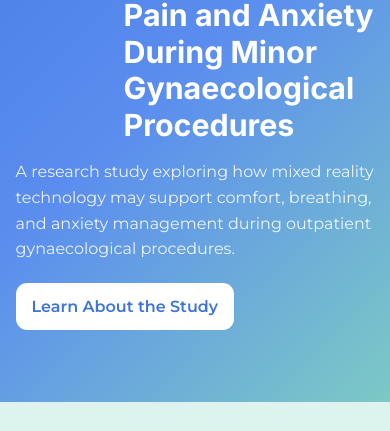
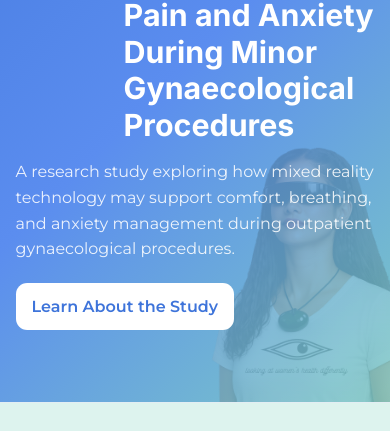
Before and after one commit to MagicDogGuo/GyneMiRAWeb, a website built with Vite: page index.html in a window 390 px wide. Shown: the part 413-844 px from the top of the page. Built offline with nearby package versions, Linux system fonts and the light colour scheme.

Commit message:
Add moAvatar image asset in main.js and update CSS for hero section layout; position avatar with reduced opacity for improved visual effect.

```diff
--- a/src/main.js
+++ b/src/main.js
@@ -2,6 +2,7 @@ import './style.css';
 import otagoLogo from '../Source/uoo-logo-rgb-horz-gold-rev.png';
 import aucklandLogo from '../Source/UoA-Logo-Primary-RGB-Small.png';
 import projectLogo from '../Source/logo.png';
+import moAvatar from '../Source/mo-avator.png';
 import annaGif from '../Source/Anna-virtual-character.gif';
 import metaQuest3Image from '../Source/meta-quest-3.webp';
 import metaQuest3sImage from '../Source/meta-quest-3s.webp';
@@ -151,6 +152,7 @@ document.querySelector('#app').innerHTML = `
       </nav>
     </div>
     <div class="container hero">
+      <img class="hero-bg-avatar" src="${moAvatar}" alt="" loading="lazy" aria-hidden="true" />
       <p class="eyebrow">${content.hero.eyebrow}</p>
       <div class="hero-title-row">
         <img class="hero-project-logo" src="${projectLogo}" alt="Project logo" />
--- a/src/style.css
+++ b/src/style.css
@@ -113,7 +113,26 @@ a {
 }
 
 .hero {
+  position: relative;
   padding: 3.5rem 0 0;
+}
+
+.hero > * {
+  position: relative;
+  z-index: 1;
+}
+
+.hero-bg-avatar {
+  position: absolute;
+  right: -3rem;
+  bottom: -4.5rem;
+  width: min(46vw, 520px);
+  height: auto;
+  object-fit: contain;
+  opacity: 0.2;
+  z-index: 0;
+  pointer-events: none;
+  user-select: none;
 }
 
 .hero-title-row {
@@ -496,6 +515,13 @@ footer p {
     align-items: flex-start;
   }
 
+  .hero-bg-avatar {
+    right: -4rem;
+    bottom: -4.5rem;
+    width: min(70vw, 420px);
+    opacity: 0.16;
+  }
+
   .hero-project-logo {
     width: 92px;
     height: 92px;
```
